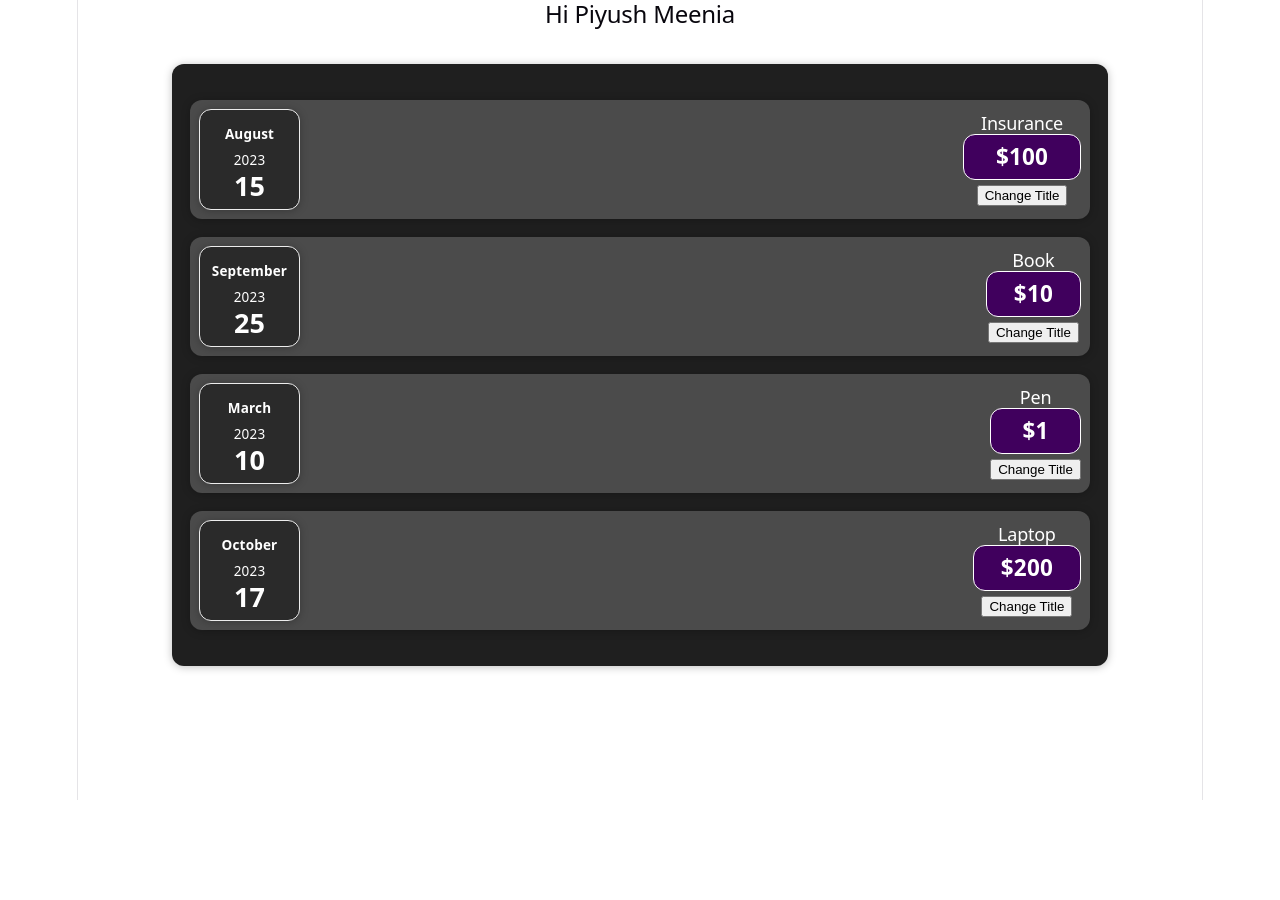
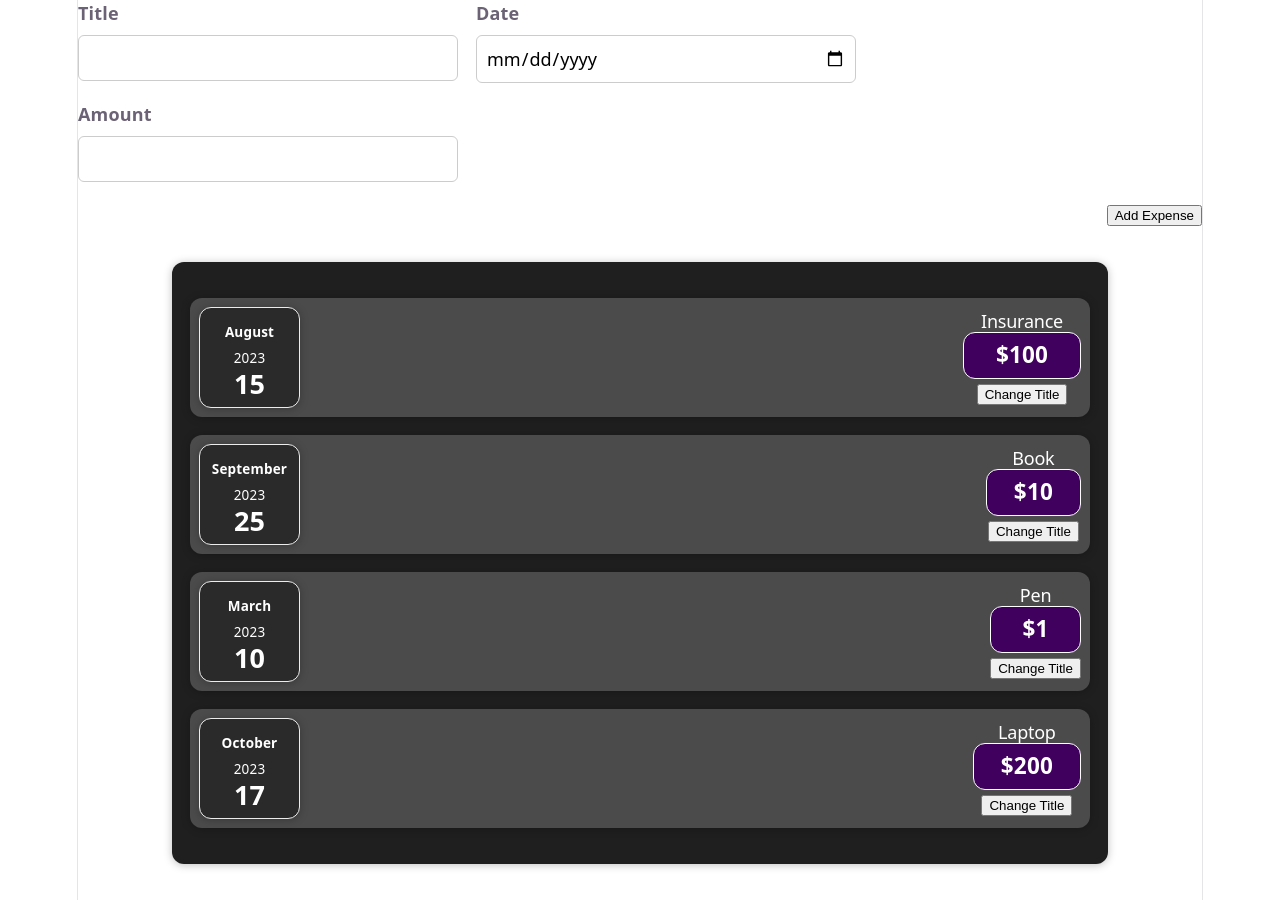
Before and after one commit to piyush-123-123/expense-tracker-react, a React (Vite) app: page / in a window 1280 px wide. Before the commit the page ends 800 px from the top, so only its background shows below. Built offline with nearby package versions, Linux system fonts and the light colour scheme.

Commit message:
Implement form state using single state object

```diff
--- a/src/App.jsx
+++ b/src/App.jsx
@@ -1,4 +1,5 @@
-import Expenses from "./components/Expenses";
+import Expenses from "./components/Expenses/Expenses";
+import NewExpenses from "./components/New Expenses/NewExpenses";
 
 function App() {
   const expenses = [
@@ -10,7 +11,7 @@
 
   return (
     <div>
-      <h2>Hi Piyush Meenia</h2>
+      <NewExpenses />
       <Expenses expenses={expenses} />
     </div>
   );
--- a/src/components/ExpenseDate.jsx
+++ b/src/components/Expenses/ExpenseDate.jsx
@@ -1,5 +1,5 @@
 import "./ExpenseDate.css";
-import Card from "./Card";
+import Card from "../Card";
 function ExpenseDate(props) {
   const month = props.date.toLocaleString("en-US", { month: "long" });
   const year = props.date.getFullYear();
--- a/src/components/ExpenseItem.jsx
+++ b/src/components/Expenses/ExpenseItem.jsx
@@ -1,7 +1,7 @@
 
 import "./ExpenseItem.css";
 import ExpenseDate from "./ExpenseDate";
-import Card from "./Card";
+import Card from "../Card";
 import { useState } from "react";
 function ExpenseItem(props) {
 const[title,setTitle]=useState(props.title);
--- a/src/components/Expenses.jsx
+++ b/src/components/Expenses/Expenses.jsx
@@ -1,5 +1,5 @@
 import "./Expenses.css";
-import Card from "./Card";
+import Card from "../Card";
 import ExpenseItem from "./ExpenseItem"
 function Expenses(props) {
   return (
--- /dev/null
+++ b/src/components/New Expenses/ExpenseForm.css
@@ -0,0 +1,26 @@
+.new-expense__controls {
+  display: flex;
+  flex-wrap: wrap;
+  gap: 1rem;
+  margin-bottom: 1rem;
+  text-align: left;
+}
+
+.new-expense__control label {
+  font-weight: bold;
+  margin-bottom: 0.5rem;
+  display: block;
+}
+
+.new-expense__control input {
+  font: inherit;
+  padding: 0.5rem;
+  border-radius: 6px;
+  border: 1px solid #ccc;
+  width: 20rem;
+  max-width: 100%;
+}
+
+.new-expense__actions {
+  text-align: right;
+}
--- /dev/null
+++ b/src/components/New Expenses/ExpenseForm.jsx
@@ -0,0 +1,57 @@
+import React from "react";
+import "./ExpenseForm.css";
+import { useState } from "react";
+
+const initialVlaues={
+    enteredTitle:"",
+    enteredAmount:"",
+    enteredDate:""
+}
+
+const ExpenseForm = () =>{
+   // const [enteredTitle,setEnteredTitle]=useState("");
+   // const [enteredAmount,setEnteredAmount]=useState("");
+    //const [enteredDate,setEnteredDate]=useState("");
+    const [userInput,setUserInput]=useState({initialVlaues});
+    const titleChangeHandle=(event)=>{
+       setUserInput((prevState)={
+        ...prevState,
+        enteredTitle:event.target.value
+       })
+    }
+    const amountChangeHandler=(event)=>{
+     setUserInput((prevState)={
+        ...prevState,
+        enteredAmount:event.target.value
+     })
+    }
+    const dateChangeHandle=(event)=>{
+       setUserInput((prevState)={
+        ...prevState,
+        enteredDate:event.target.value
+       })
+    }
+ return (
+    <form>
+    <div className="new-expense__controls">
+        <div className="new-expense__control">
+            <label htmlFor="title">Title</label>
+            <input type="text" id="title" onChange={titleChangeHandle}/>
+        </div>
+         <div className="new-expense__control">
+            <label htmlFor="date">Date</label>
+            <input type="date" min="2023-01-01" max="2024-12-31" id="date" onChange={dateChangeHandle}/>
+        </div>
+         <div className="new-expense__control">
+            <label htmlFor="amount">Amount</label>
+            <input type="number" id="amount" onChange={amountChangeHandler}/>
+        </div>
+    </div>
+    <div className="new-expense__actions">
+        <button type="submit">Add Expense</button>
+    </div>
+    </form>
+ )
+
+}
+export default ExpenseForm;
--- /dev/null
+++ b/src/components/New Expenses/NewExpenses.css
@@ -0,0 +1,38 @@
+.new-expense {
+  background-color: #a892ee;
+  padding: 1rem;
+  margin: 2rem auto;
+  width: 50rem;
+  max-width: 95%;
+  border-radius: 12px;
+  text-align: center;
+  box-shadow: 0 1px 8px rgba(0, 0, 0, 0.25);
+}
+
+.new-expense button {
+  font: inherit;
+  cursor: pointer;
+  padding: 1rem 2rem;
+  border: 1px solid #40005d;
+  background-color: #40005d;
+  color: white;
+  border-radius: 12px;
+  margin-right: 1rem;
+}
+
+.new-expense button:hover,
+.new-expense button:active {
+  background-color: #510674;
+  border-color: #510674;
+}
+
+.new-expense button.alternative {
+  color: #220131;
+  border-color: transparent;
+  background-color: transparent;
+}
+
+.new-expense button.alternative:hover,
+.new-expense button.alternative:active {
+  background-color: #ddb3f8;
+}
--- /dev/null
+++ b/src/components/New Expenses/NewExpenses.jsx
@@ -0,0 +1,12 @@
+import React from "react";
+import "./NewExpenses.css";
+import ExpenseForm from "./ExpenseForm";
+function NewExpenses(){
+    return (
+       <div>
+        <ExpenseForm></ExpenseForm>
+       </div>
+    )
+
+}
+export default NewExpenses;
```
Also changed, not shown: src/components/Expenses/ExpenseDate.css (renamed from src/components/ExpenseDate.css), src/components/Expenses/ExpenseItem.css (renamed from src/components/ExpenseItem.css), src/components/Expenses/Expenses.css (renamed from src/components/Expenses.css).
